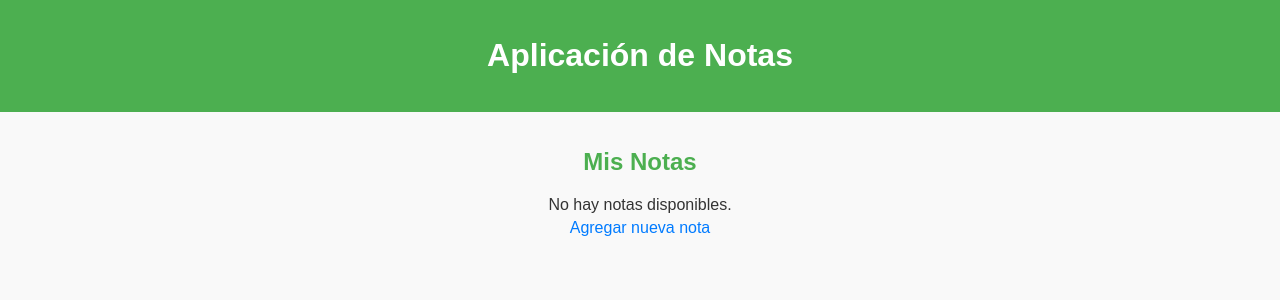
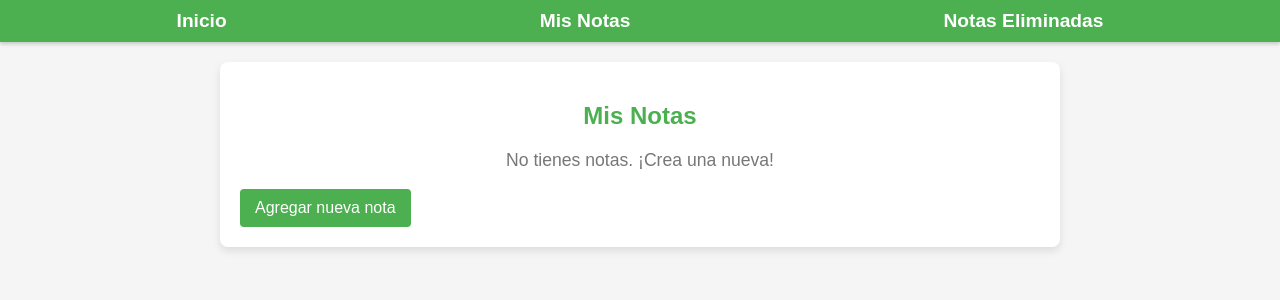
Before and after one commit to RamsesSosa04/aplicacion_notas, a Flask app: page /notes in a window 1280 px wide. Shown: the top 300 px of the page. Run offline with Flask 3, Linux system fonts and the light colour scheme.

Commit message:
Añadí nuevo diseño y funcionalidades

```diff
--- a/app/routes.py
+++ b/app/routes.py
@@ -9,7 +9,7 @@ notas_eliminadas = []
 @routes.route('/')
 def index():
     """Página de inicio"""
-    return render_template('index.html')  # Asegúrate de que index.html exista en templates/
+    return render_template('index.html')
 
 
 @routes.route('/notes')
--- a/app/static/style.css
+++ b/app/static/style.css
@@ -1,65 +1,108 @@
+/* General Styles */
 body {
     font-family: Arial, sans-serif;
     margin: 0;
     padding: 0;
-    background-color: #f9f9f9;
+    background-color: #f5f5f5;
     color: #333;
 }
 
-h2{
+/* Header */
+header {
+    background-color: #4CAF50;
+    padding: 10px 20px;
+    box-shadow: 0 2px 4px rgba(0, 0, 0, 0.2);
+}
+
+header nav {
+    display: flex;
+    justify-content: space-around;
+    align-items: center;
+}
+
+header nav a {
+    text-decoration: none;
+    color: white;
+    font-size: 1.2rem;
+    font-weight: bold;
+}
+
+header nav a:hover {
+    color: #d4ffd4;
+}
+
+/* Main Content */
+main {
+    padding: 20px;
+    max-width: 800px;
+    margin: 20px auto;
+    background-color: white;
+    border-radius: 8px;
+    box-shadow: 0 4px 8px rgba(0, 0, 0, 0.1);
+}
+
+/* Titles */
+h2 {
     color: #4CAF50;
     text-align: center;
+    margin-bottom: 20px;
 }
-p, a{
-    font-size: 16px;
-    text-align: center;
-    display: block;
-    margin: 5px 0;
+
+/* Lists */
+ul {
+    list-style-type: none;
+    padding: 0;
 }
-a{
-    text-decoration: none;
-    color: #aa0000;
+
+ul li {
+    background: #f9f9f9;
+    margin: 10px 0;
+    padding: 10px 15px;
+    border-radius: 4px;
+    box-shadow: 0 2px 4px rgba(0, 0, 0, 0.1);
+    display: flex;
+    justify-content: space-between;
+    align-items: center;
 }
-a:hover{
-    text-decoration: underline;
-}
-ul {
-    list-style-type: square;
-    padding-left: 20px;
-}
-li {
-    font-size: 18px;
-}
-header {
+
+/* Buttons */
+button, a.button {
+    display: inline-block;
+    padding: 10px 15px;
     background-color: #4CAF50;
     color: white;
-    padding: 1rem;
-    text-align: center;
+    text-decoration: none;
+    border: none;
+    border-radius: 4px;
+    cursor: pointer;
+    font-size: 1rem;
 }
 
-main {
-    padding: 1rem;
-    text-align: center;
+button:hover, a.button:hover {
+    background-color: #45a049;
 }
+
+button.delete {
+    background-color: #f44336;
+}
+
+button.delete:hover {
+    background-color: #e53935;
+}
+
+/* Links */
 a {
-    color: #007BFF;
+    color: #4CAF50;
     text-decoration: none;
-    margin: 5px;
 }
 
 a:hover {
     text-decoration: underline;
 }
 
-button {
-    background-color: #001488;
-    color: white;
-    border: none;
-    padding: 5px 10px;
-    cursor: pointer;
-    border-radius: 5px;
+/* Empty Notes Message */
+.empty-message {
+    text-align: center;
+    color: #777;
+    font-size: 1.1rem;
 }
-
-button:hover {
-    background-color: #FF2C1A;
-}
--- a/app/templates/base.html
+++ b/app/templates/base.html
@@ -3,16 +3,20 @@
 <head>
     <meta charset="UTF-8">
     <meta name="viewport" content="width=device-width, initial-scale=1.0">
-    <title>Aplicación de Notas</title>
+    <title>{% block title %}Aplicación de Notas{% endblock %}</title>
     <link rel="stylesheet" href="{{ url_for('static', filename='style.css') }}">
 </head>
 <body>
     <header>
-        <h1>Aplicación de Notas</h1>
-        <link rel="stylesheet" href="{{ url_for('static', filename='style.css') }}">
+        <nav>
+            <a href="{{ url_for('routes.index') }}">Inicio</a>
+            <a href="{{ url_for('routes.notes') }}">Mis Notas</a>
+            <a href="{{ url_for('routes.deleted_notes') }}">Notas Eliminadas</a>
+        </nav>
     </header>
     <main>
-        {% block content %}{% endblock %}
+        {% block content %}
+        {% endblock %}
     </main>
 </body>
 </html>
--- a/app/templates/notes.html
+++ b/app/templates/notes.html
@@ -2,22 +2,23 @@
 
 {% block content %}
 <h2>Mis Notas</h2>
-
 {% if notas %}
 <ul>
     {% for nota in notas %}
     <li>
         {{ nota }}
-        <!-- Formulario para eliminar una nota -->
-        <form method="post" action="{{ url_for('routes.delete_note', id=loop.index0) }}" style="display:inline;">
-            <button type="submit">Eliminar</button>
-        </form>
+        <div>
+            <a class="button" href="{{ url_for('routes.edit_note', id=loop.index0) }}">Editar</a>
+            <form method="post" action="{{ url_for('routes.delete_note', id=loop.index0) }}" style="display:inline;">
+                <button type="submit" class="delete">Eliminar</button>
+            </form>
+        </div>
     </li>
     {% endfor %}
 </ul>
+<a class="button" href="{{ url_for('routes.new_note') }}">Agregar nueva nota</a>
 {% else %}
-<p>No hay notas disponibles.</p>
+<p class="empty-message">No tienes notas. ¡Crea una nueva!</p>
+<a class="button" href="{{ url_for('routes.new_note') }}">Agregar nueva nota</a>
 {% endif %}
-
-<a href="{{ url_for('routes.new_note') }}">Agregar nueva nota</a>
 {% endblock %}
```
Also changed, not shown: app/templates/deleted.html (+4 -6 lines).
